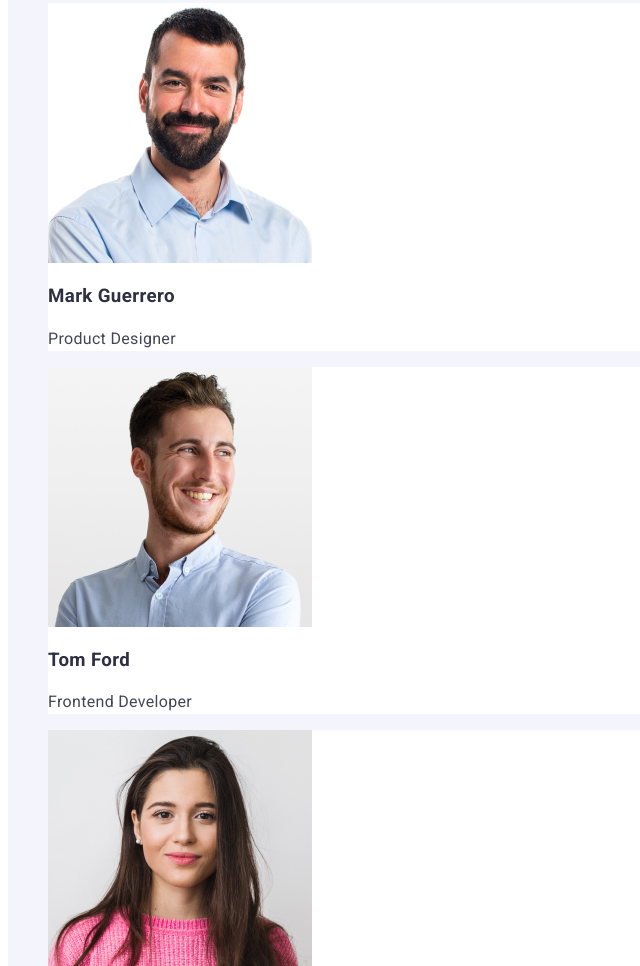
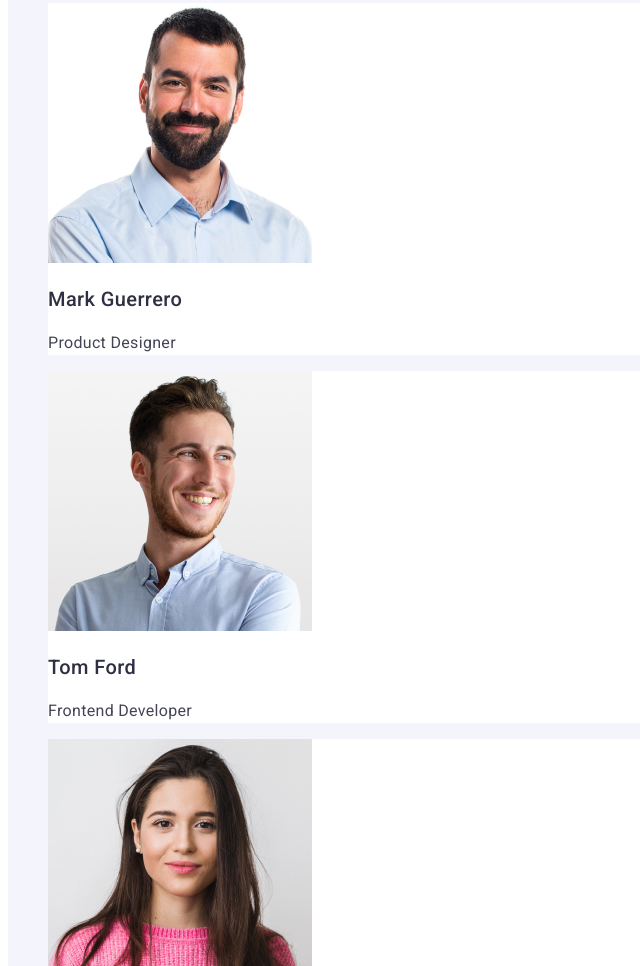
Before and after one commit to ValentynKrasovskyi/goit-markup-hw-02, a plain HTML site: page index.html in a window 1280 px wide. Shown: the part 1834-2800 px from the top of the page, without its empty margins (0-640 px from the left). Drawn offline with Linux system fonts and the light colour scheme.

Commit message:
Add files via upload

```diff
--- a/css/styles.css
+++ b/css/styles.css
@@ -73,6 +73,7 @@ body {
 }
 /* Our Features */
 .features-title {
+  font-weight: 500;
   font-size: 20px;
   line-height: 1.2;
   letter-spacing: 0.02em;
@@ -98,6 +99,8 @@ body {
   background-color: var(--primary-white-color);
 }
 .team-title {
+  font-size: 20px;
+  font-weight: 500;
   line-height: 1.2;
   letter-spacing: 0.02em;
   color: var(--tittle-text-color);
```
